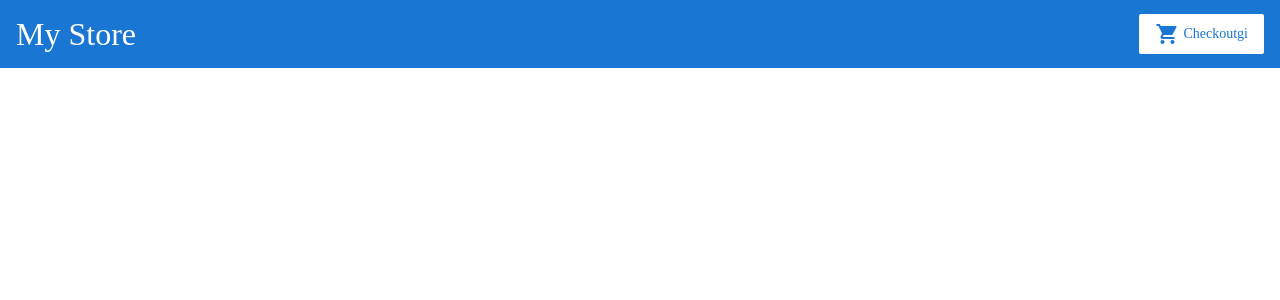
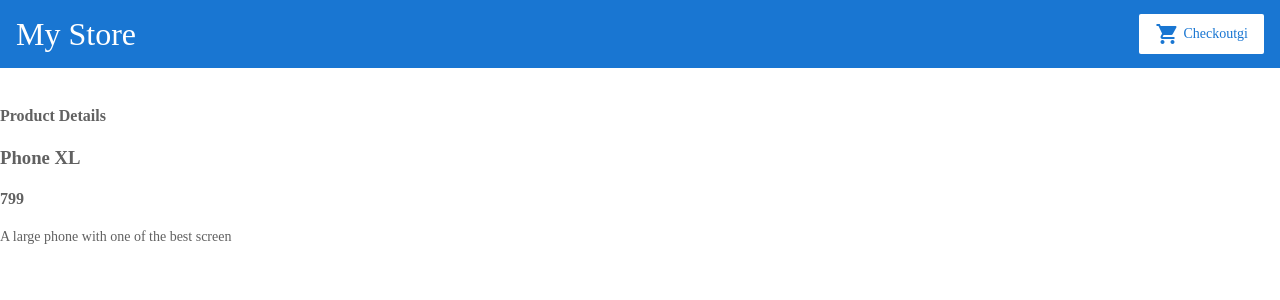
Before and after one commit to SupansaTan/Angular_Tutorial_G1, an Angular app in the folder my-store/: page /products/0 in a window 1280 px wide. Before the commit this address led to /. Shown: the top 300 px of the page. Built offline with nearby package versions, Linux system fonts and the light colour scheme.

Commit message:
each products detail page add

```diff
--- /dev/null
+++ b/my-store/src/app/product-details/product-details.component.html
@@ -0,0 +1,7 @@
+<h4>Product Details</h4>
+
+<div *ngIf="product">
+  <h3>{{ product.name }}</h3>
+  <h4>{{ product.price  }}</h4>
+  <p>{{ product.description }}</p>
+</div>
--- /dev/null
+++ b/my-store/src/app/product-details/product-details.component.ts
@@ -0,0 +1,22 @@
+import { Component, OnInit } from '@angular/core';
+import { ActivatedRoute } from '@angular/router';
+
+import { products } from '../products';
+
+@Component({
+  selector: 'app-product-details',
+  templateUrl: './product-details.component.html',
+  styleUrls: ['./product-details.component.css']
+})
+
+export class ProductDetailsComponent implements OnInit {
+  product: any;
+  constructor(private route: ActivatedRoute,
+  ){}
+
+  ngOnInit(){
+    this.route.paramMap.subscribe(params => {
+        this.product = products[Number(params.get('productId'))];
+  })
+ }
+}
--- a/my-store/src/app/product-list/product-list.component.html
+++ b/my-store/src/app/product-list/product-list.component.html
@@ -1,11 +1,13 @@
 <h2>Products</h2>
 
-<div *ngFor="let product of products">
-    <h3>
-        <a [title]="product.name + 'detials'">
+<div *ngFor="let product of products; index as productId">
+
+        <a [title]="product.name + 'detials'"[routerLink]="['/products', productId]">
+           <h3>
             {{product.name}}
+        </h3>
         </a>
-    </h3>
+
     <p *ngIf="product.description">
         Description:{{product.description}}
     </p>
--- a/my-store/src/app/product-list/product-list.component.ts
+++ b/my-store/src/app/product-list/product-list.component.ts
@@ -9,8 +9,8 @@
 })
 
 export class ProductListComponent{
-    products = products
-
+    products = products;
+    productId: any;
     share(){
         window.alert('The products has been shared!')
     }
```
Also changed, not shown: my-store/src/app/app.module.ts (+5 -5 lines), my-store/src/app/product-details/product-details.component.css (added).
